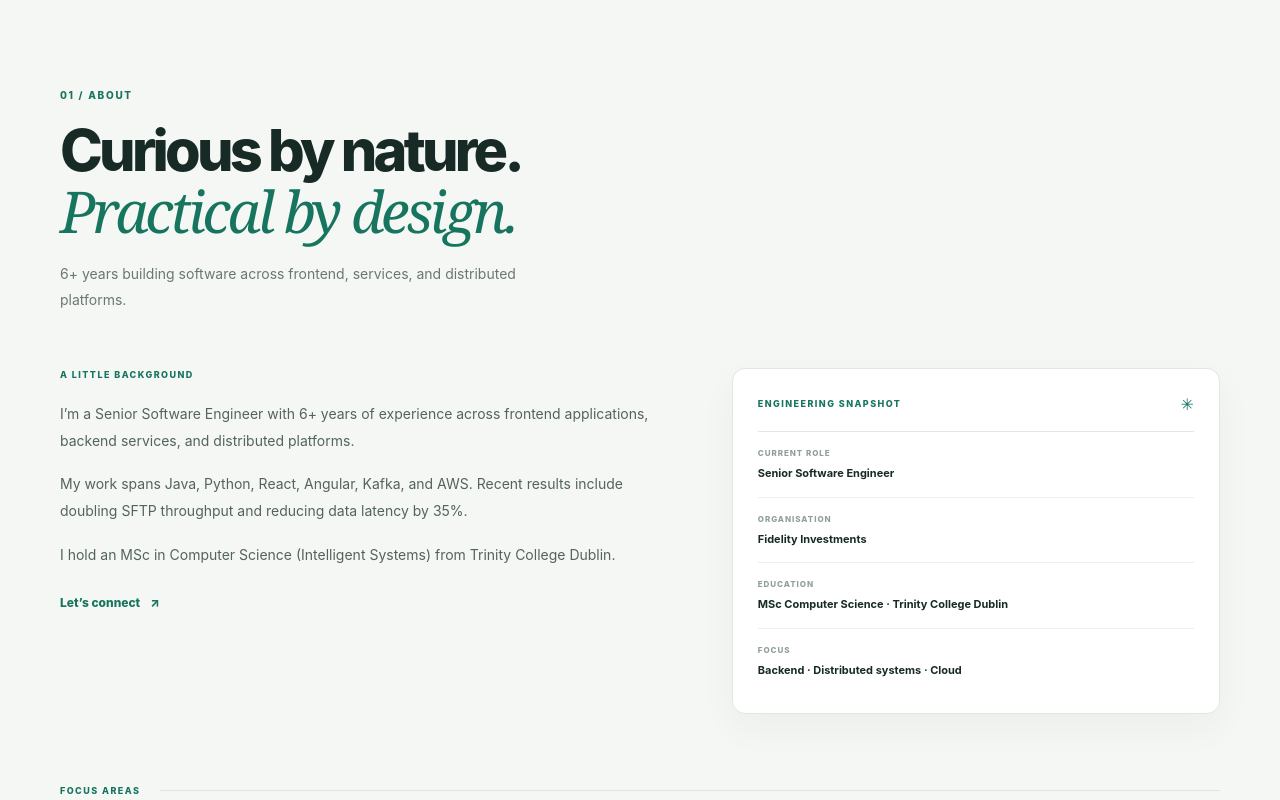
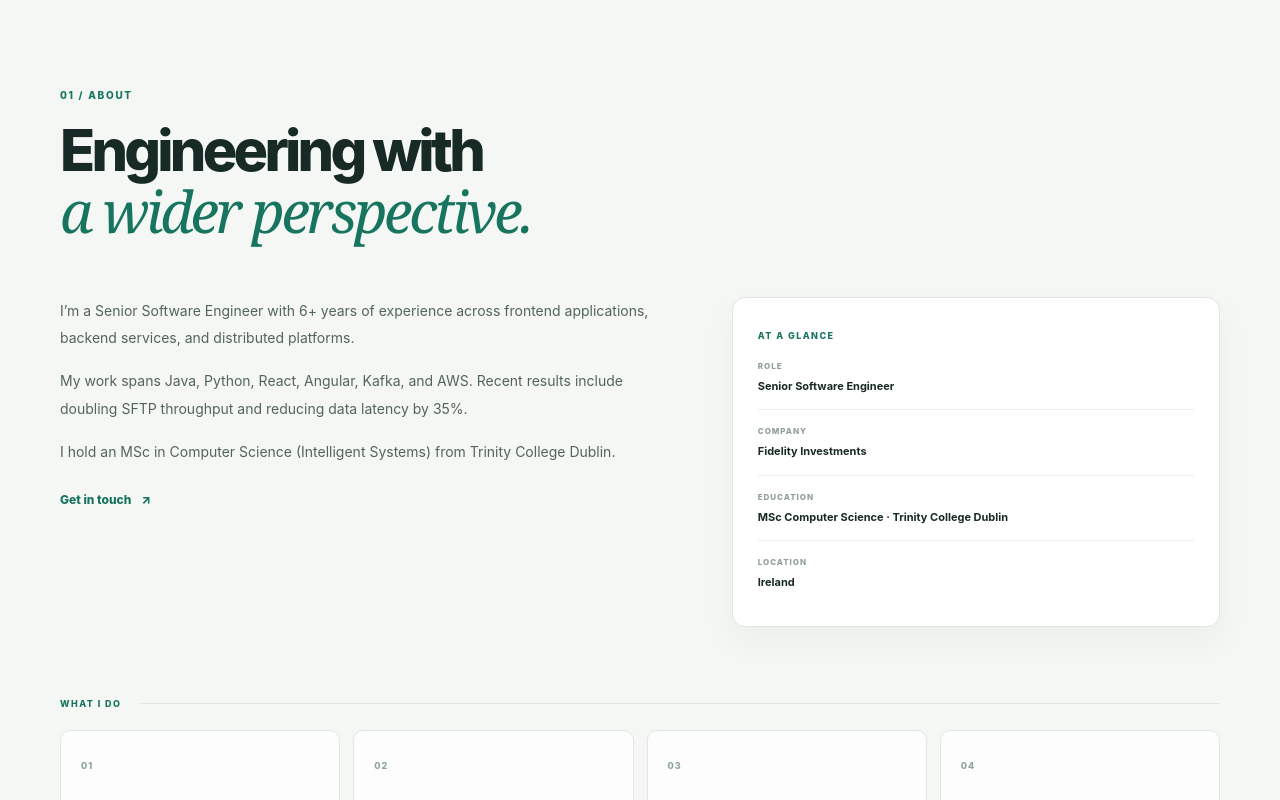
Before and after one commit to officio-indrajeet/officio-indrajeet.github.io, a React (Vite) app: page / in a window 1280 px wide. Shown: the part 960-1760 px from the top of the page. Built offline with nearby package versions, Linux system fonts and the light colour scheme.

Commit message:
Refine Apple-inspired portfolio content

```diff
--- a/src/components/About.tsx
+++ b/src/components/About.tsx
@@ -6,26 +6,24 @@ export default function About() {
       <div className="container">
         <div className="section-head">
           <span className="section-kicker">01 / About</span>
-          <h2>Curious by nature.<br/><em>Practical by design.</em></h2>
-          <p className="section-deck">6+ years building software across frontend, services, and distributed platforms.</p>
+          <h2>Engineering with<br/><em>a wider perspective.</em></h2>
         </div>
         <div className="about-layout">
           <div className="about-copy">
-            <span className="micro-label">A LITTLE BACKGROUND</span>
             {userData.about.map((paragraph, index) => <p key={index}>{paragraph}</p>)}
-            <a className="inline-link" href="#contact">Let’s connect <span>↗</span></a>
+            <a className="inline-link" href="#contact">Get in touch <span>↗</span></a>
           </div>
           <aside className="about-panel">
-            <div className="panel-top"><span className="micro-label">ENGINEERING SNAPSHOT</span><span>✳</span></div>
+            <span className="micro-label">AT A GLANCE</span>
             <div className="about-facts">
-              <div><small>CURRENT ROLE</small><strong>{userData.title}</strong></div>
-              <div><small>ORGANISATION</small><strong>{userData.company}</strong></div>
+              <div><small>ROLE</small><strong>{userData.title}</strong></div>
+              <div><small>COMPANY</small><strong>{userData.company}</strong></div>
               <div><small>EDUCATION</small><strong>MSc Computer Science · Trinity College Dublin</strong></div>
-              <div><small>FOCUS</small><strong>Backend · Distributed systems · Cloud</strong></div>
+              <div><small>LOCATION</small><strong>{userData.location}</strong></div>
             </div>
           </aside>
         </div>
-        <div className="focus-label"><span className="micro-label">FOCUS AREAS</span><i></i></div>
+        <div className="focus-label"><span className="micro-label">WHAT I DO</span><i></i></div>
         <div className="focus-grid">
           {userData.focusAreas.map((area, index) => <article className="focus-card" key={area.title}>
             <span className="focus-index">0{index + 1}</span>
```
